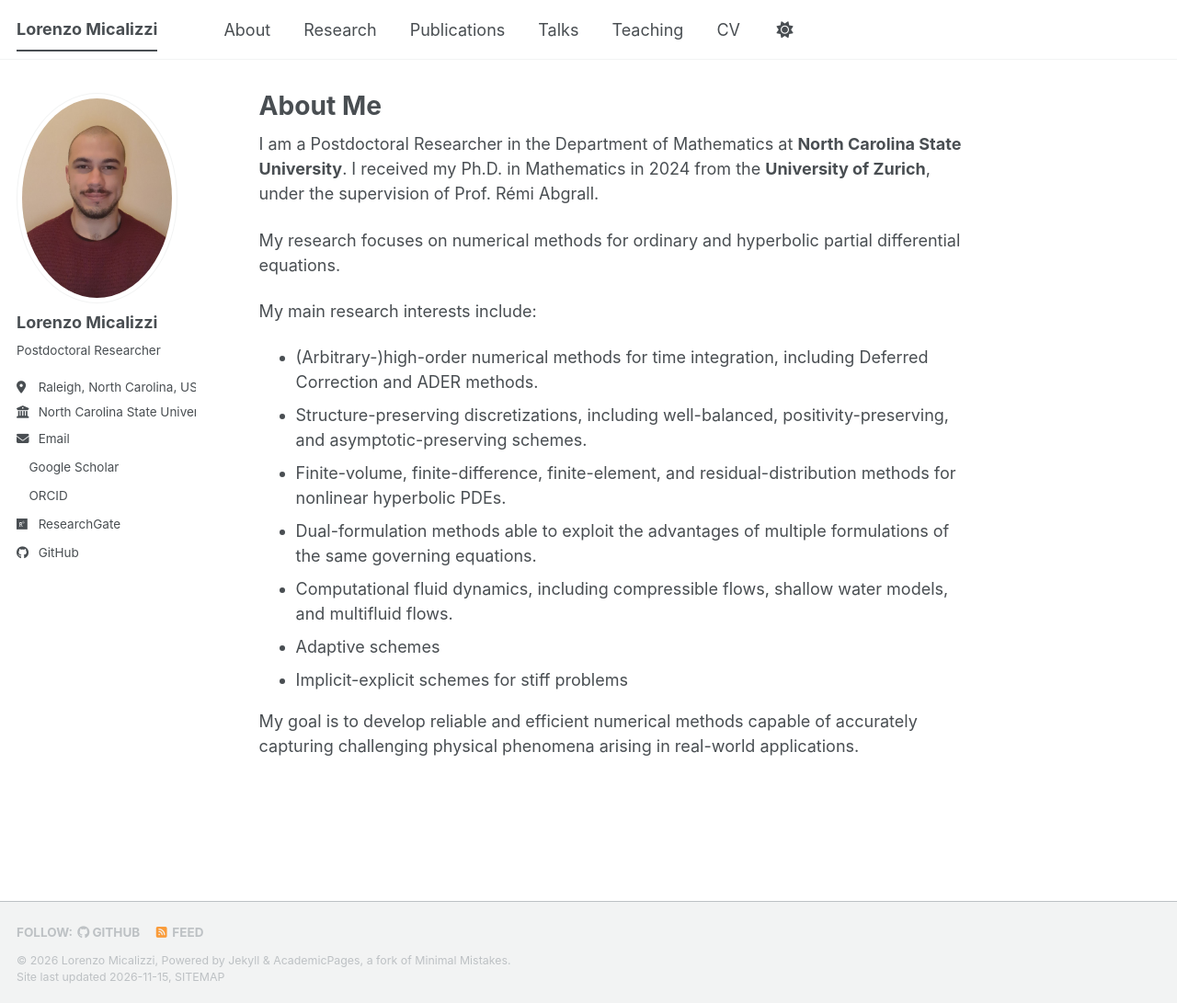
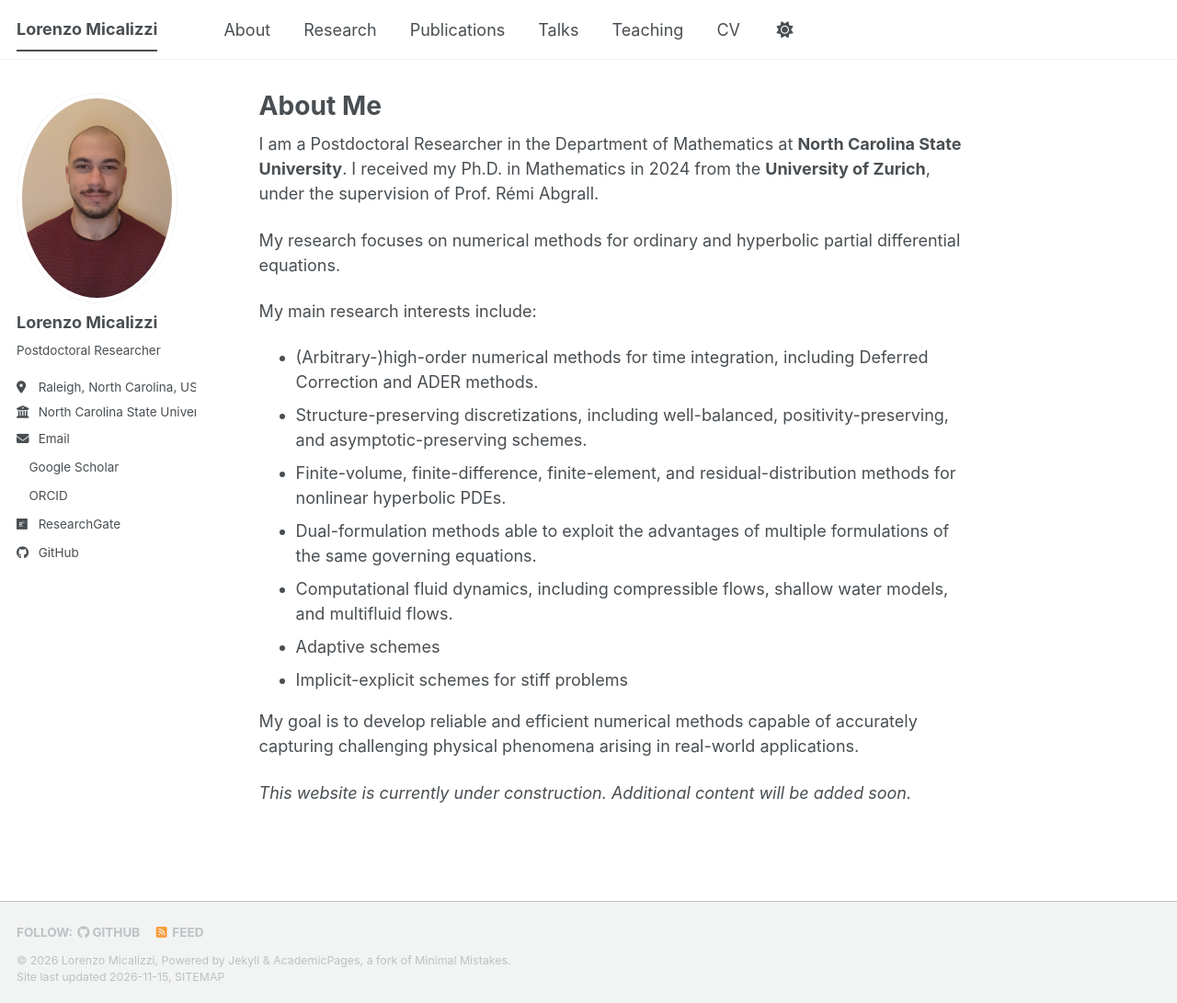
Before and after one commit to lmical/lmical.github.io, a Jekyll site: the page built from _pages/about.md, in a window 1280 px wide and 1091 px high. Shown: the whole window at 92% size. Built offline with Jekyll 4.4.1, drawn with Linux system fonts in a browser that asks for light colours; a style sheet for code colours, icons or effects is not loaded.

Commit message:
Under construction

```diff
--- a/_pages/about.md
+++ b/_pages/about.md
@@ -22,3 +22,5 @@ My main research interests include:
 - Implicit-explicit schemes for stiff problems
 
 My goal is to develop reliable and efficient numerical methods capable of accurately capturing challenging physical phenomena arising in real-world applications.
+
+*This website is currently under construction. Additional content will be added soon.*
```
